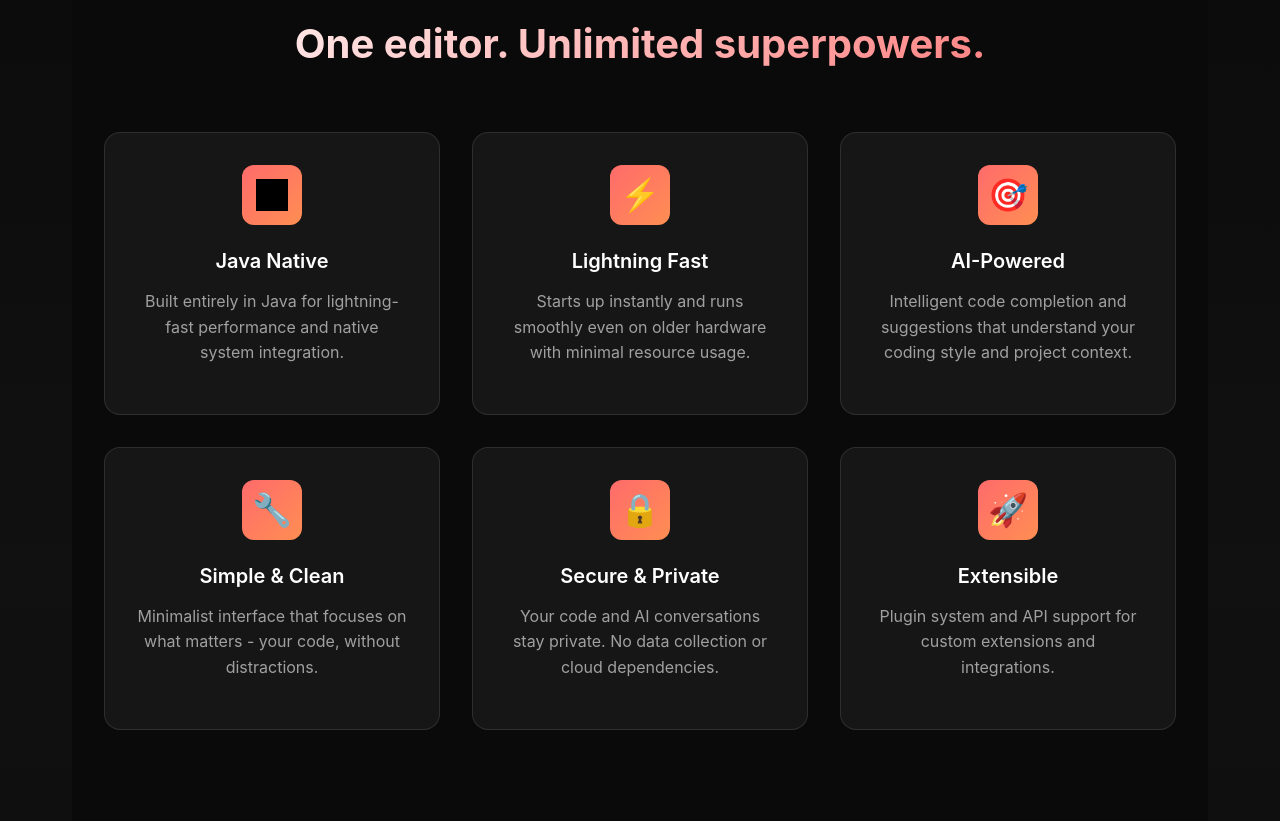
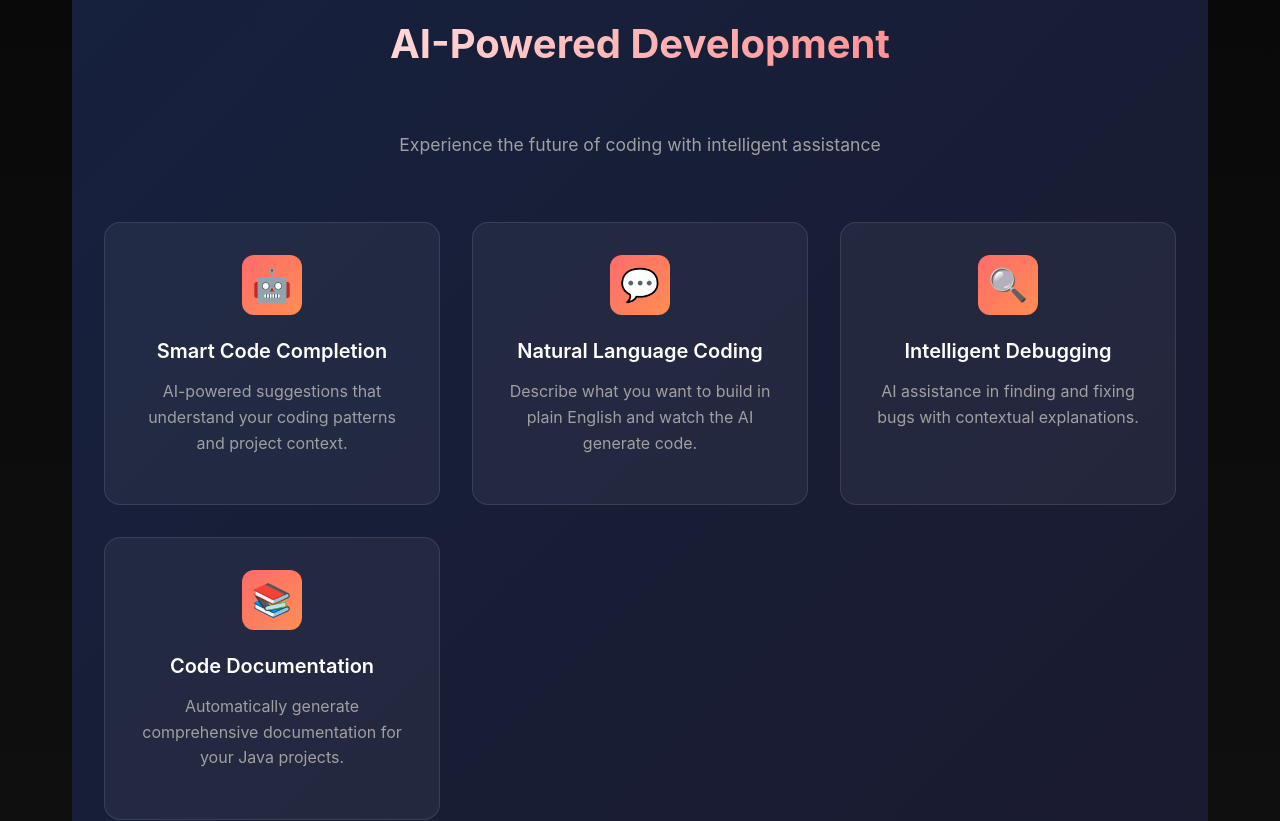
Before and after one commit to Ghua8088/blog, a React (Create React App) app: page /#/projects/HSIDE in a window 1280 px wide. Shown: the part 900-1721 px from the top of the page. Built offline with nearby package versions, Linux system fonts and the light colour scheme; no server answers; grey boxes are pictures that could not be loaded.

Commit message:
[bug fix ] routing HSide not working...

```diff
--- a/src/projects/HSIDE/HSIDE.css
+++ b/src/projects/HSIDE/HSIDE.css
@@ -218,6 +218,11 @@
 }
 
 /* AI Capabilities Section */
+.ai-capabilities-section {
+  padding: 6rem 0;
+  background: linear-gradient(135deg, #16213e 0%, #1a1a2e 100%);
+}
+
 .ai-section {
   padding: 6rem 0;
   background: linear-gradient(135deg, #16213e 0%, #1a1a2e 100%);
--- a/src/projects/HSIDE/hside.jsx
+++ b/src/projects/HSIDE/hside.jsx
@@ -10,12 +10,81 @@ import hsideLogo from '../../assets/thumbnails/HSIDE.png';
 
 function HSIDE() {
   const [release, setRelease] = useState(null);
+  const [platform, setPlatform] = useState('unknown');
 
   useEffect(() => {
+    // Detect platform
+    const detectPlatform = () => {
+      const userAgent = navigator.userAgent.toLowerCase();
+      if (userAgent.includes('win')) {
+        return 'windows';
+      } else if (userAgent.includes('mac')) {
+        return 'macos';
+      } else if (userAgent.includes('linux')) {
+        return 'linux';
+      }
+      return 'unknown';
+    };
+
+    setPlatform(detectPlatform());
+
     fetch('https://api.github.com/repos/Ghua8088/HSide/releases/latest')
       .then((res) => res.json())
       .then((data) => setRelease(data));
   }, []);
+
+  // Smooth scroll function for HashRouter compatibility
+  const scrollToSection = (sectionId) => {
+    const element = document.getElementById(sectionId);
+    if (element) {
+      element.scrollIntoView({ behavior: 'smooth' });
+    }
+  };
+
+  // Get platform-specific download URL
+  const getPlatformSpecificDownload = () => {
+    if (!release?.assets?.length) return null;
+
+    const assets = release.assets;
+
+    // Look for platform-specific files
+    if (platform === 'windows') {
+      // Look for .exe file first, then fallback to first asset
+      const exeAsset = assets.find(asset =>
+        asset.name.toLowerCase().includes('.exe') ||
+        asset.name.toLowerCase().includes('windows')
+      );
+      return exeAsset || assets[0];
+    } else {
+      // For macOS and Linux, look for .jar file first, then fallback to first asset
+      const jarAsset = assets.find(asset =>
+        asset.name.toLowerCase().includes('.jar') ||
+        asset.name.toLowerCase().includes('universal') ||
+        asset.name.toLowerCase().includes('cross-platform')
+      );
+      return jarAsset || assets[0];
+    }
+  };
+
+  // Get platform-specific download text
+  const getDownloadText = () => {
+    if (!release) return 'Download HSIDE';
+
+    const asset = getPlatformSpecificDownload();
+    if (!asset) return 'Download HSIDE';
+
+    if (platform === 'windows') {
+      return `Download HSIDE for Windows (${release.tag_name})`;
+    } else if (platform === 'macos') {
+      return `Download HSIDE for macOS (${release.tag_name})`;
+    } else if (platform === 'linux') {
+      return `Download HSIDE for Linux (${release.tag_name})`;
+    } else {
+      return `Download HSIDE (${release.tag_name})`;
+    }
+  };
+
+  const downloadAsset = getPlatformSpecificDownload();
 
   return (
     <div className="hside-wrapper">
@@ -26,9 +95,9 @@ function HSIDE() {
           <span className="logo-text">HSIDE</span>
         </div>
         <div className="nav-links">
-          <a href="#features">Features</a>
-          <a href="#ai-capabilities">AI Features</a>
-          <a href="#download">Download</a>
+          <button onClick={() => scrollToSection('features')} className="nav-link-btn">Features</button>
+          <button onClick={() => scrollToSection('ai-capabilities')} className="nav-link-btn">AI Features</button>
+          <button onClick={() => scrollToSection('download')} className="nav-link-btn">Download</button>
           <a href="https://github.com/Ghua8088/HSide" target="_blank" rel="noopener noreferrer">
             <img src={github} alt="GitHub" className="nav-icon" />
           </a>
@@ -45,20 +114,20 @@ function HSIDE() {
             The new purpose-built Java IDE with built-in AI to harness magic
           </p>
           <div className="hero-buttons">
-            {release?.assets?.length > 0 && (
+            {downloadAsset && (
               <a
-                href={release.assets[0].browser_download_url}
+                href={downloadAsset.browser_download_url}
                 className="primary-btn"
                 target="_blank"
                 rel="noopener noreferrer"
               >
                 <img src={download} alt="Download" className="btn-icon" />
-                Download HSIDE
+                {getDownloadText()}
               </a>
             )}
-            <a href="#ai-capabilities" className="secondary-btn">
+            <button onClick={() => scrollToSection('ai-capabilities')} className="secondary-btn">
               Explore AI Features
-            </a>
+            </button>
           </div>
           <p className="hero-note">Supports Windows 10 & above • Cross-platform coming soon</p>
         </div>
@@ -71,7 +140,46 @@ function HSIDE() {
       </section>
 
       {/* AI Capabilities Section */}
+      <section id="ai-capabilities" className="ai-capabilities-section">
+        <div className="container">
+          <h2 className="section-title">AI-Powered Development</h2>
+          <p className="section-subtitle">Experience the future of coding with intelligent assistance</p>
 
+          <div className="ai-features-grid">
+            <div className="ai-feature-card">
+              <div className="ai-feature-icon">
+                <span className="ai-emoji">🤖</span>
+              </div>
+              <h3>Smart Code Completion</h3>
+              <p>AI-powered suggestions that understand your coding patterns and project context.</p>
+            </div>
+
+            <div className="ai-feature-card">
+              <div className="ai-feature-icon">
+                <span className="ai-emoji">💬</span>
+              </div>
+              <h3>Natural Language Coding</h3>
+              <p>Describe what you want to build in plain English and watch the AI generate code.</p>
+            </div>
+
+            <div className="ai-feature-card">
+              <div className="ai-feature-icon">
+                <span className="ai-emoji">🔍</span>
+              </div>
+              <h3>Intelligent Debugging</h3>
+              <p>AI assistance in finding and fixing bugs with contextual explanations.</p>
+            </div>
+
+            <div className="ai-feature-card">
+              <div className="ai-feature-icon">
+                <span className="ai-emoji">📚</span>
+              </div>
+              <h3>Code Documentation</h3>
+              <p>Automatically generate comprehensive documentation for your Java projects.</p>
+            </div>
+          </div>
+        </div>
+      </section>
 
       {/* Features Section */}
       <section id="features" className="features-section">
@@ -176,15 +284,15 @@ function HSIDE() {
           <div className="download-content">
             <h2>Ready to experience the magic?</h2>
             <p>Download HSIDE today and transform your Java development workflow with AI-powered assistance.</p>
-            {release?.assets?.length > 0 && (
+            {downloadAsset && (
               <a
-                href={release.assets[0].browser_download_url}
+                href={downloadAsset.browser_download_url}
                 className="download-cta"
                 target="_blank"
                 rel="noopener noreferrer"
               >
                 <img src={download} alt="Download" className="btn-icon" />
-                Download HSIDE ({release.tag_name})
+                {getDownloadText()}
               </a>
             )}
             <div className="platform-info">
```
